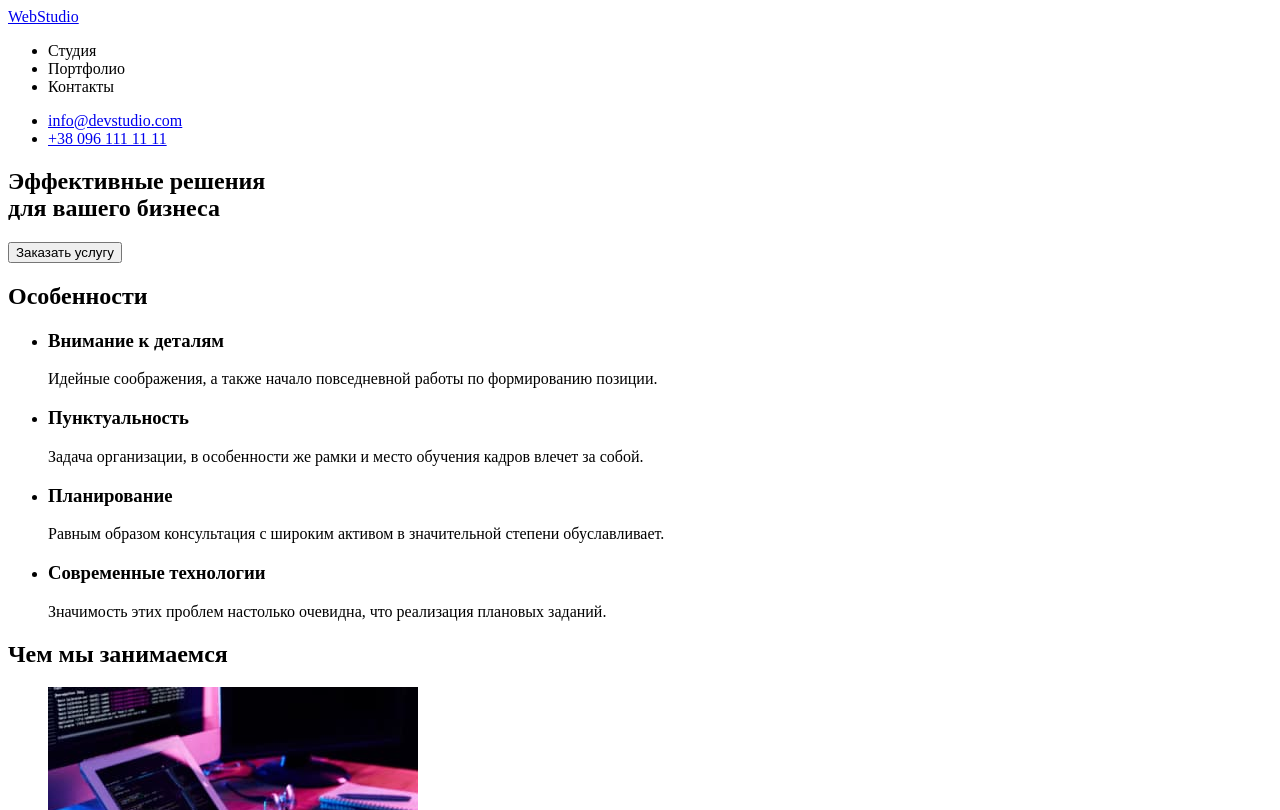
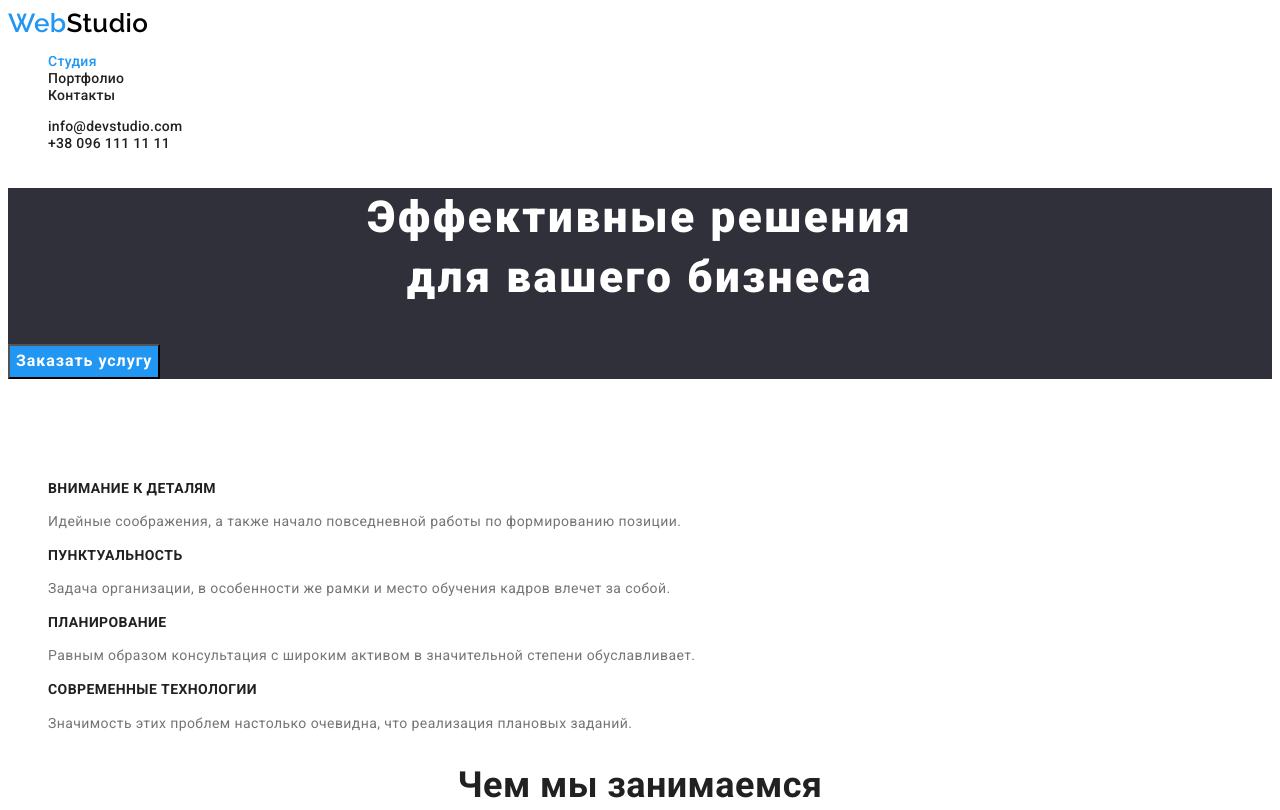
Before and after one commit to Alyonkis/Alyonkis-goit-markup-hw-02, a plain HTML site: page index.html in a window 1280 px wide. Shown: the top 810 px of the page. Drawn offline with Linux system fonts and the light colour scheme.

Commit message:
scc-first-page

```diff
--- /dev/null
+++ b/css/styles.css
@@ -0,0 +1,199 @@
+:root {
+  /* основной цвет фона */
+  --primary-background-color: #ffffff;
+  /* дополнительный цвет фона */
+  --background-color: #f5f4fa;
+  /* дополнительный цвет подложки */
+  --pas-background-color: #e5e5e5;
+
+  /* основной цвет текста */
+  --title-text-color: #212121;
+  /* дополнительный цвет текста */
+  --accent-text-color: #757575;
+  /* основной цвет текстового акцента */
+  --primary-text-color: #ffffff;
+  /* дополнительный цвет текстового акцента */
+  --logo-text-color: #000000;
+  /* основной цвет акцента */
+  --accent-color: #2196f3;
+  /* основной цвет фона hero*/
+  --hero-background-color: #2f303a;
+}
+
+/* body */
+body {
+  background-color: var(--primary-background-color);
+  color: var(--title-text-color);
+  font-family: Roboto, sans-serif;
+  letter-spacing: 0.03em;
+  font-size: 14px;
+}
+
+p {
+  color: var(--accent-text-color);
+}
+
+/* logo */
+.logo {
+  color: var(--logo-text-color);
+  font-family: Raleway;
+  font-weight: 700;
+  font-size: 26px;
+  line-height: 1.19;
+  text-decoration: none;
+}
+.type {
+  color: var(--accent-color);
+}
+
+/*  на линках */
+
+.logo:hover,
+.logo:focus {
+  color: var(--accent-color);
+}
+
+/* nav */
+/* убрать подчеркивание по ховеру */
+.site-nav .link,
+.site-nav .link.current:hover {
+  color: var(--title-text-color);
+  font-family: Roboto;
+  font-weight: 500;
+  font-size: 14px;
+  line-height: 1.14;
+  letter-spacing: 0.02em;
+  text-decoration: none;
+}
+/* контакті по ховеру */
+.site-nav .link:hover,
+.site-nav .link:focus,
+.address-nav .link:hover,
+.address-nav .link:focus {
+  color: var(--accent-color);
+}
+
+.site-nav .link.current {
+  color: var(--accent-color);
+}
+/* убрать точечку */
+.list {
+  list-style: none;
+}
+
+/* auth nav */
+.auth-nav .link {
+  color: var(--accent-text-color);
+  color: var(--title-text-color);
+  font-family: Roboto;
+  font-weight: 500;
+  font-size: 14px;
+  line-height: 1.14;
+  letter-spacing: 0.02em;
+  text-decoration: none;
+}
+
+.auth-nav .link:hover,
+.auth-nav .link:focus {
+  color: var(--accent-color);
+}
+
+/* hero */
+.hero {
+  background-color: var(--hero-background-color);
+}
+
+.hero-title {
+  color: var(--primary-text-color);
+  font-weight: 900;
+  font-size: 44px;
+  line-height: 1.36;
+  text-align: center;
+  letter-spacing: 0.06em;
+}
+
+.button {
+  background-color: var(--accent-color);
+  color: var(--primary-text-color);
+  font-family: Roboto;
+  font-weight: 700;
+  font-size: 16px;
+  line-height: 1.8;
+  display: flex;
+  align-items: center;
+  text-align: center;
+  letter-spacing: 0.06em;
+}
+
+.button:hover,
+.button:focus {
+  cursor: pointer;
+  color: var(--logo-text-color);
+}
+
+/* main */
+/* section feature */
+.section p {
+  font-family: Roboto;
+  font-weight: 400;
+  font-size: 14px;
+  line-height: 1.7;
+  text-decoration: none;
+}
+.eye {
+  color: var(--primary-text-color);
+}
+
+.section-title {
+  font-weight: 700;
+  font-size: 36px;
+  line-height: 1.16;
+  text-align: center;
+}
+
+.feature-list .title {
+  font-family: Roboto;
+  font-weight: 700;
+  font-size: 14px;
+  line-height: 1.1;
+  text-transform: uppercase;
+}
+
+.comand .title {
+  font-weight: 500;
+  font-size: 16px;
+  line-height: 1.17;
+  text-align: center;
+}
+
+.comand p {
+  font-weight: 400;
+  font-size: 16px;
+  line-height: 1.18;
+  text-align: center;
+}
+
+/* футер */
+/* address .footer {
+  color: #ffff96;
+} */
+footer {
+  background-color: var(--hero-background-color);
+  --new-accent: #ffff96;
+  color: var(--new-accent);
+}
+
+/* logo */
+.footer.logo {
+  color: var(--primary-background-color);
+}
+.logo:hover,
+.logo:focus {
+  color: var(--accent-color);
+}
+
+.address-nav .link,
+.address-nav p {
+  color: var(--new-accent);
+  text-decoration: none;
+}
--- a/index.html
+++ b/index.html
@@ -1,85 +1,93 @@
 <!DOCTYPE html>
 <html lang="ru">
+
 <head>
     <meta charset="UTF-8">
     <meta http-equiv="X-UA-Compatible" content="IE=edge">
     <meta name="viewport" content="width=device-width, initial-scale=1.0">
     <title>Document</title>
+    <link
+        href="https://fonts.googleapis.com/css2?family=Raleway:wght@600&family=Roboto:wght@400;500;700;900&display=swap"
+        rel="stylesheet">
+    <link rel="stylesheet" href="./css/styles.css">
 </head>
+
 <body>
     <header>
         <nav>
-            <a href="./index.html">WebStudio</a>
-            <ul>
-                <li><a href=""></a>Студия</li>
-                <li><a href=""></a>Портфолио</li>
-                <li><a href=""></a>Контакты</li>
+            <a class="logo" href="./index.html"><span class="type">Web</span>Studio</a>
+
+            <ul class="site-nav list">
+                <li><a class="link current" href="./index.html">Студия</a></li>
+                <li><a class="link" href="">Портфолио</a></li>
+                <li><a class="link" href="">Контакты</a></li>
             </ul>
         </nav>
-        <ul>
-            <li><a href="mailto:info@devstudio.com">info@devstudio.com</a></li>
-            <li><a href="tel:+380961111111">+38 096 111 11 11</a></li>
-        </ul>
+            <ul class="auth-nav list">
+                <li><a class="link" href="mailto:info@devstudio.com">info@devstudio.com</a></li>
+                <li><a class="link" href="tel:+380961111111">+38 096 111 11 11</a></li>
+            </ul>
     </header>
     <main>
         <!-- Эффективные решения -->
-        <section>
-            <h1>Эффективные решения <br> для вашего бизнеса</h1>
-            <button type="button">Заказать услугу</button>
+        <section class="hero">
+            <h1 class="hero-title">Эффективные решения <br> для вашего бизнеса</h1>
+            <button class="button" type="button">Заказать услугу</button>
         </section>
         <!-- Особенности -->
-        <section>
-            <h2>Особенности</h2>
-            <ul>
+        <section class="section">
+            <h2 class="section-title eye">Особенности</h2>
+            <ul class="feature-list list">
                 <li>
-                    <h3>Внимание к деталям</h3>
+                    <h3 class="title">Внимание к деталям</h3>
                     <p>Идейные соображения, а также начало повседневной работы по формированию позиции.</p>
                 </li>
                 <li>
-                    <h3>Пунктуальность</h3>
+                    <h3 class="title">Пунктуальность</h3>
                     <p>Задача организации, в особенности же рамки и место обучения кадров влечет за собой.</p>
                 </li>
                 <li>
-                    <h3>Планирование</h3>
+                    <h3 class="title">Планирование</h3>
                     <p>Равным образом консультация с широким активом в значительной степени обуславливает.</p>
                 </li>
                 <li>
-                    <h3>Современные технологии</h3>
+                    <h3 class="title">Современные технологии</h3>
                     <p>Значимость этих проблем настолько очевидна, что реализация плановых заданий.</p>
                 </li>
             </ul>
         </section>
         <!-- Чем мы занимаемся -->
         <section>
-            <h2>Чем мы занимаемся</h2>
-            <ul>
-                <li><img src="./images/tablet.jpg" alt="фото разработки проекта на планшете" width="370" height="294"></li>
+            <h2 class="section-title">Чем мы занимаемся</h2>
+            <ul class="list">
+                <li><img src="./images/tablet.jpg" alt="фото разработки проекта на планшете" width="370" height="294">
+                </li>
                 <li><img src="./images/laptop.jpg" alt="фото разработки проекта на ноуте" width="370" height="294"></li>
                 <li><img src="./images/working-tablet.jpg" alt="фото работающего проекта на планшете" width="370" height="294"></li>
             </ul>
         </section>
         <!-- Наша команда -->
         <section>
-            <h2>Наша команда</h2>
-            <ul>
+            <h2 class="section-title">Наша команда</h2>
+            <ul class="comand list">
                 <li>
                     <img src="./images/product-designer.jpg" alt="фото Игорь Демьяненко" width="270" height="260">
-                    <h3>Игорь Демьяненко</h3>
+                    <h3  class="title">Игорь Демьяненко</h3>
                     <p lang="en">Product Designer</p>
                 </li>
                 <li>
                     <img src="./images/frontend-developer.jpg" alt="фото Ольга Репина" width="270" height="260">
-                    <h3>Ольга Репина</h3>
+                    <h3  class="title">Ольга Репина</h3>
                     <p lang="en">Frontend Developer</p>
                 </li>
                 <li>
                     <img src="./images/marketing.jpg" alt="фото Николай Тарасов" width="270" height="260">
-                    <h3>Николай Тарасов</h3>
+                    <h3  class="title">Николай Тарасов</h3>
                     <p lang="en">Marketing</p>
                 </li>
                 <li>
                     <img src="./images/ui-designer.jpg" alt="фото Михаил Ермаков" width="270" height="260">
-                    <h3>Михаил Ермаков</h3>
+                    <h3  class="title">Михаил Ермаков</h3>
                     <p lang="en">UI Designer</p>
                 </li>
             </ul>
@@ -87,14 +95,16 @@
         <!-- Контактные данные -->
     </main>
     <footer>
-        <a href="./index.html">WebStudio</a>
-        <address>
+        <a class="footer logo" href="./index.html"><span class="type">Web</span>Studio</a>
+        <address class="address-nav">
             <p>г. Киев, пр-т Леси Украинки, 26</p>
-            <ul>
-                <li><a href="mailti:info@example.com">info@example.com</a></li>
-                <li><a href="tel:+380991111111">+38 099 111 11 11</a></li>
+            <ul class="address-nav list">
+
+                <li><a class="link" href="mailti:info@example.com">info@example.com</a></li>
+                <li><a class="link" href="tel:+380991111111">+38 099 111 11 11</a></li>
             </ul>
         </address>
     </footer>
 </body>
+
 </html>
```
Also changed, not shown: portfolio.html (added, +132 -0 lines).
